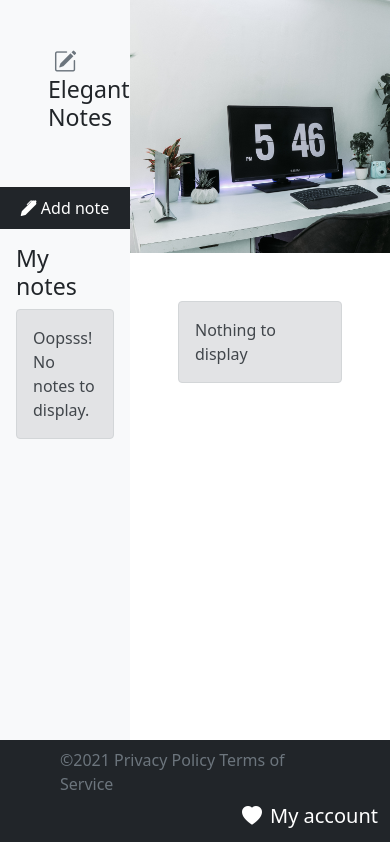
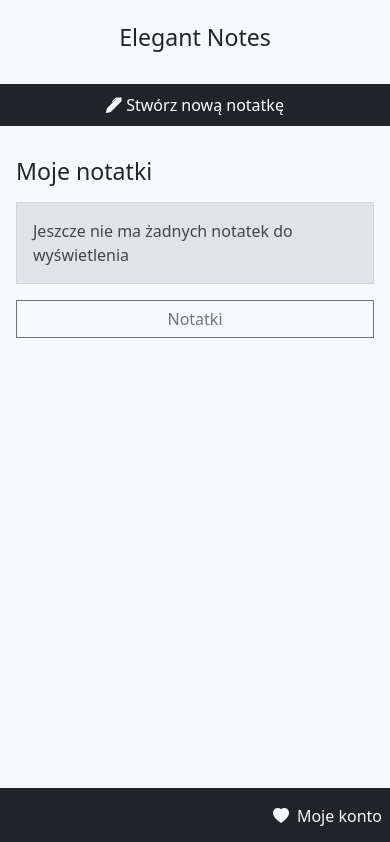
Before and after one commit to magdalenahadala/go_note, a Vue app: page / in a window 390 px wide. Shown: the top 842 px of the page. Built offline with nearby package versions, Linux system fonts and the light colour scheme.

Commit message:
Add responsivity

```diff
--- a/src/App.vue
+++ b/src/App.vue
@@ -1,12 +1,12 @@
 <template>
   <div class="container-fluid p-0 m-0 h-100 text-body">
     <div class="row p-0 m-0 h-100">
-      <div class="col col-4 bg-light p-0 h-100">
-        <h3 class="w-100 text-center p-5">
-          <i class="bi-pencil-square text-secondary"></i> Elegant Notes
+      <div class="col-12 col-md-5 col-lg-4 bg-light p-0 h-100">
+        <h3 class="w-100 text-center p-4">
+          Elegant Notes
         </h3>
         <button type="button" class="btn btn-dark w-100 py-2 rounded-0" v-on:click="onShowAddForm()">
-          <i class="bi-pen-fill text-white"></i> Add note
+          <i class="bi-pen-fill text-white"></i> Stwórz nową notatkę
         </button>
           <notes-list
             v-bind:notes="notes"
@@ -14,21 +14,21 @@
             v-on:note-show="onShowNote($event)">
           </notes-list>
       </div>
-      <div class="col col-8 bg-white p-0 h-100">
+      <div class="col-12 col-md-7 col-lg-8 bg-white p-0 h-100">
         <div class="cover"></div>
-        <div class="p-5">
-          <note v-if="currentNote !== null" v-bind:note="currentNote"></note>
+        <div class="p-5 h-50">
+          <note v-if="currentNote !== null" v-on:note-remove="onRemoveNote($event)" v-bind:note="currentNote"></note>
           <add-note-form v-else-if="showAddForm" v-on:note-add="onAddNote($event)"></add-note-form>
-          <div v-else class="alert alert-secondary" role="alert">
-            Nothing to display
+          <div v-else class="alert alert-secondary rounded-0" role="alert">
+            Brak aktywnej notatki
           </div>
         </div>
       </div>
     </div>
     <nav class="navbar fixed-bottom navbar-dark bg-dark">
-      <div class="container-fluid justify-content-end">
-        <span class="text-muted mx-5">©2021 Privacy Policy Terms of Service</span>
-        <a class="navbar-brand m-0" href="#"><i class="bi-heart-fill pe-2"></i>My account</a>
+      <div class="container-fluid justify-content-end p-2">
+        <span class="text-muted mx-5 d-none d-md-block">©2021 Polityka prywatności | Warunki korzystania z usługi</span>
+        <span class="text-light"><i class="bi-heart-fill pe-2"></i>Moje konto</span>
       </div>
     </nav>
   </div>
@@ -63,17 +63,16 @@
         this.showAddForm = false;
         this.currentNote = newNote;
       },
+      onShowAddForm: function (){
+        this.currentNote = null;
+        this.showAddForm = true;
+      },
       onRemoveNote: function (note){
         this.showAddForm = false;
-        console.log(note, this.currentNote);
         if (note === this.currentNote){
           this.currentNote = null;
         }
         this.notes = this.notes.filter((n) => { return n !== note; });
-      },
-      onShowAddForm: function (){
-        this.currentNote = null;
-        this.showAddForm = true;
       },
       onShowNote: function (note){
         this.showAddForm = false;
--- a/src/components/AddNoteForm.vue
+++ b/src/components/AddNoteForm.vue
@@ -1,15 +1,15 @@
 <template>
     <form v-on:submit.prevent="onSubmit()">
         <div class="form-group my-2">
-            <label for="formName">Name</label>
+            <label for="formName">Nazwa</label>
             <input v-model="name" type="text" class="form-control rounded-0" id="formName" placeholder="...">
         </div>
         <div class="form-group my-2">
-            <label for="formContent">Content</label>
+            <label for="formContent">Zawartość</label>
             <textarea v-model="content" type="text" class="form-control rounded-0" rows="10" id="formContent" placeholder="..."></textarea>
         </div>
-        <button type="submit" class="btn btn-secondary w-100 mt-3 rounded-0">
-            <i class="bi-save pe-2"></i>Save
+        <button type="submit" class="btn btn-secondary w-100 mb-5 rounded-0">
+            <i class="bi-save pe-2"></i>Dodaj notatkę
         </button>
     </form>
 </template>
--- a/src/components/Note.vue
+++ b/src/components/Note.vue
@@ -1,10 +1,15 @@
 <template>
-    <div class="p-5">
+    <div class="h-100">
+        <div class="text-end">
+            <button v-on:click="onRemove()" type="button" class="btn btn-outline-danger">
+                <i class="bi-trash-fill"></i>
+            </button>
+        </div>
         <h3 class="my-2 p-2 bg-light border text-center">
             <i class="bi-sticky text-secondary"></i>
             {{note.name}}
         </h3>
-        <div class="p-5 border border-1 rounded-0 text-center">{{note.content}}</div>
+        <div class="p-5 border border-1 rounded-0 text-center h-75 overflow-auto">{{note.content}}</div>
     </div>
 </template>
 
@@ -14,6 +19,10 @@ export default {
     data: function () {
       return {}
     },
-    methods: {}
+    methods: {
+        onRemove: function (){
+          this.$emit('note-remove', this.note);
+        },
+    }
 }
 </script>
--- a/src/components/NotesList.vue
+++ b/src/components/NotesList.vue
@@ -1,6 +1,7 @@
 <template>
     <div class="p-3 h-75">
-      <h3>My notes</h3>
+      <h3 class="my-3">Moje notatki</h3>
+      <div id="notes" class="collapse show">
         <div v-if="notes.length > 0" class="h-100 overflow-auto">
           <div v-for="note in notes" v-bind:key="note.id" class="border bg-white p-2 my-2">
             <div class="text-end">
@@ -19,9 +20,13 @@
             </div>
           </div>
         </div>
-      <div v-else class="alert alert-secondary" role="alert">
-        Oopsss! No notes to display.
+        <div v-else class="alert alert-secondary rounded-0" role="alert">
+          Jeszcze nie ma żadnych notatek do wyświetlenia
         </div>
+      </div>
+      <a class="btn btn-outline-secondary w-100 rounded-0" data-bs-toggle="collapse" href="#notes" role="button" aria-expanded="true" aria-controls="notes">
+        Notatki
+      </a>
     </div>
 </template>
 
```
Lines whose indentation alone changed are shown as unchanged.
